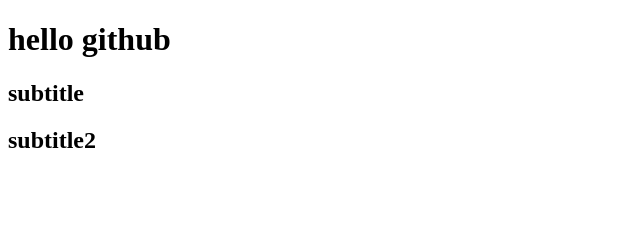
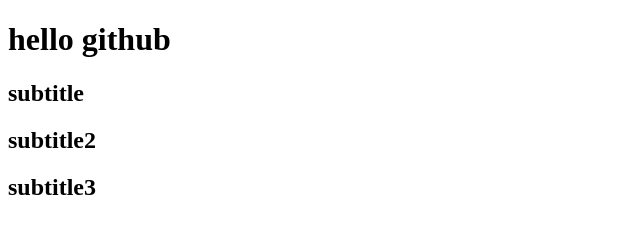
Before and after one commit to junhamin/github_test, a plain HTML site: page index.html in a window 1280 px wide. Shown: the whole page, without its empty margins (0-640 px from the left). Drawn offline with Linux system fonts and the light colour scheme.

Commit message:
subtile3 추가

```diff
--- a/index.html
+++ b/index.html
@@ -10,5 +10,6 @@
     <h1>hello github</h1>
     <h2>subtitle</h2>
     <h2>subtitle2</h2>
+    <h2>subtitle3</h2>
 </body>
 </html>
```
